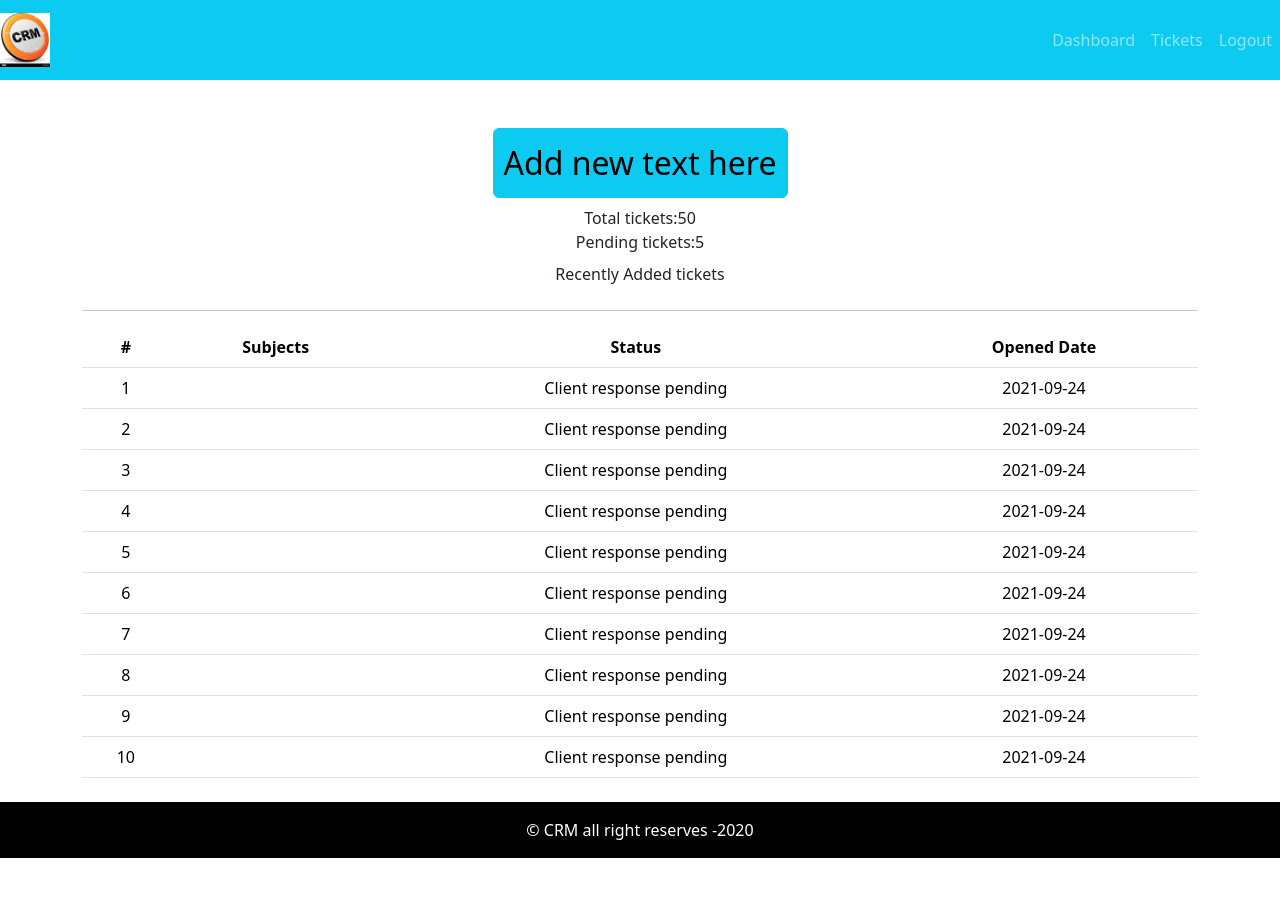
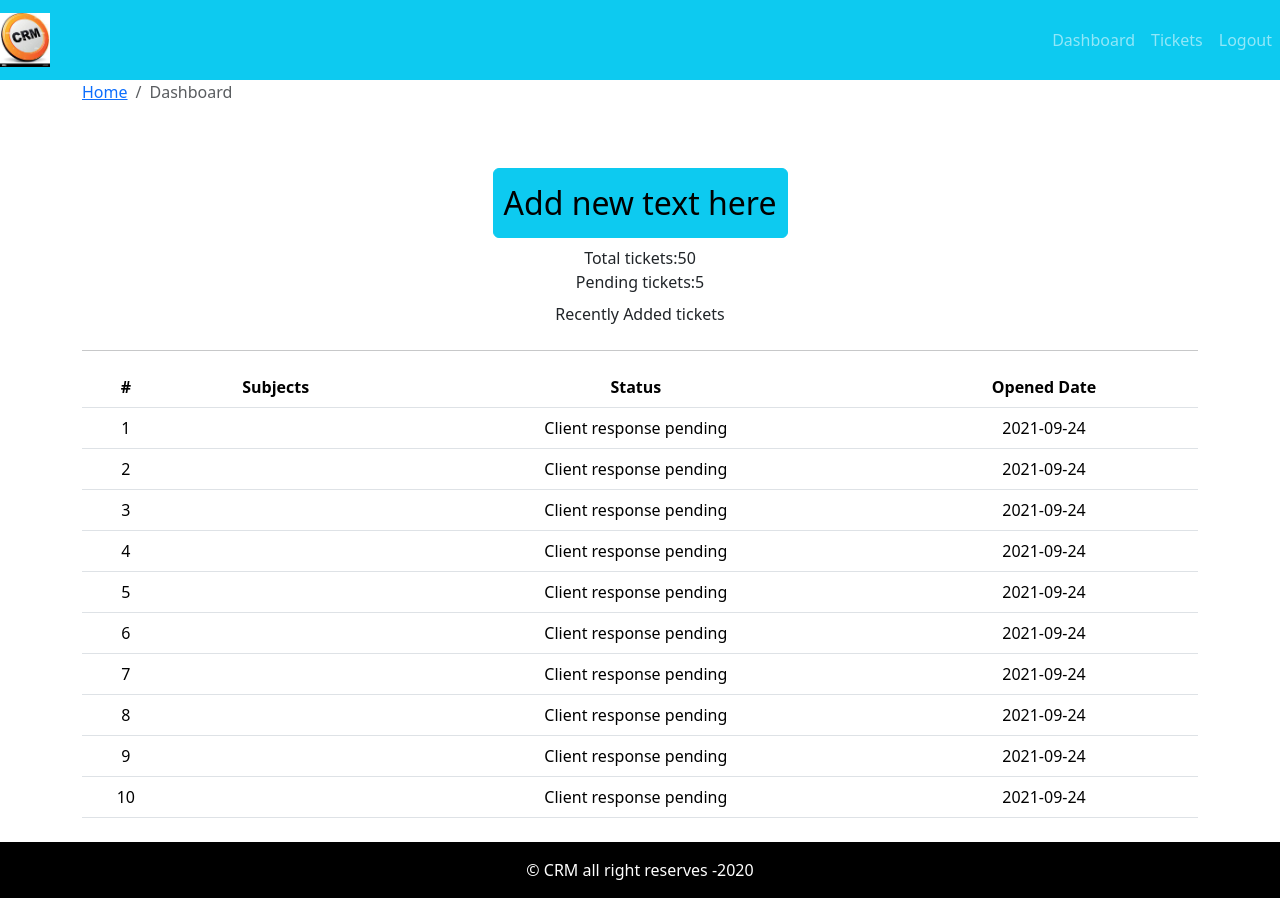
Before and after one commit to tiwraj441/crm_ticket, a React (Create React App) app: page / in a window 1280 px wide. Before the commit the page ends 858 px from the top, so only its background shows below. Built offline with nearby package versions, Linux system fonts and the light colour scheme.

Commit message:
breadcrumb

```diff
--- /dev/null
+++ b/src/components/breadcrumb/Breadcrumb.comp.js
@@ -0,0 +1,14 @@
+import React from 'react';
+import { Breadcrumb } from 'react-bootstrap';
+
+export const PageBreadcrumb= ({page}) => {
+    return(
+
+
+    <Breadcrumb>
+      <Breadcrumb.Item href="/">Home</Breadcrumb.Item>
+      <Breadcrumb.Item active>{page}</Breadcrumb.Item>
+    </Breadcrumb>
+
+    );
+};
--- a/src/page/dashboard/Dashboard.page.js
+++ b/src/page/dashboard/Dashboard.page.js
@@ -3,11 +3,16 @@
 import 'bootstrap/dist/css/bootstrap.min.css';
 import {TicketTable} from "../../components/ticket-table/TicketTable.comp";
 import tickets from '../../assets/data/dummy-tickets.json'
-
+import { PageBreadcrumb } from "../../components/breadcrumb/Breadcrumb.comp";
 
 export const Dashboard = () => {
     return (
         <Container>
+            <Row>
+                <Col>
+                <PageBreadcrumb page="Dashboard"/>
+                </Col>
+            </Row>
             <Row>
                 <Col className="text-center mt-5 mb-2">
                     <Button variant="info" style={{ fontSize: "2rem", padding: "10px" }}>Add new text here</Button>
@@ -21,6 +26,7 @@
 
             </Col>
             </Row>
+
             <Row>
             <Col className="text-center  mb-2">
                   Recently Added tickets
@@ -29,7 +35,7 @@
             <hr/>
             <Row>
             <Col className="text-center  mb-2">
-                  <TicketTable tickets={tickets}/>
+                  <TicketTable tickets={tickets} />
              </Col>
             </Row>
 
```
